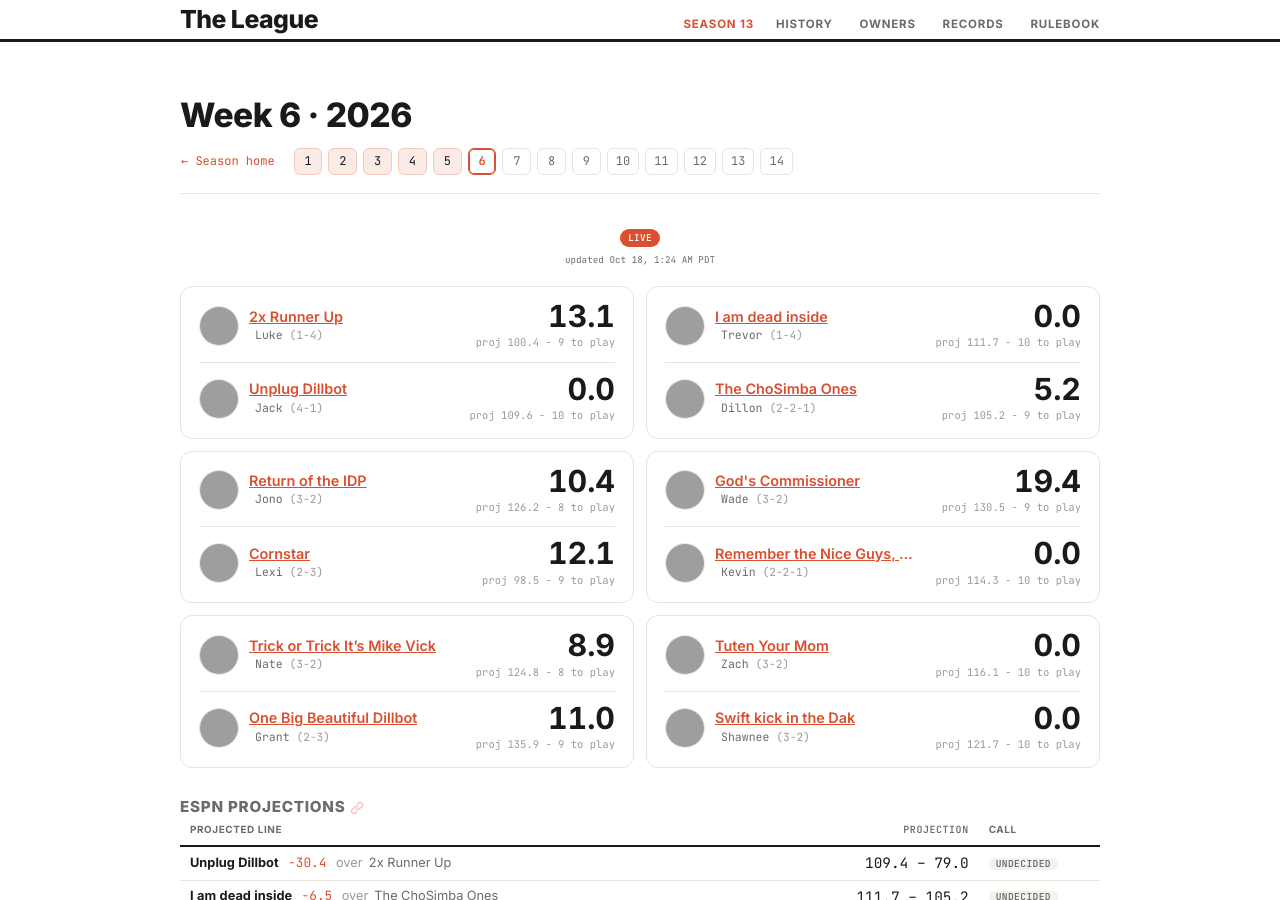
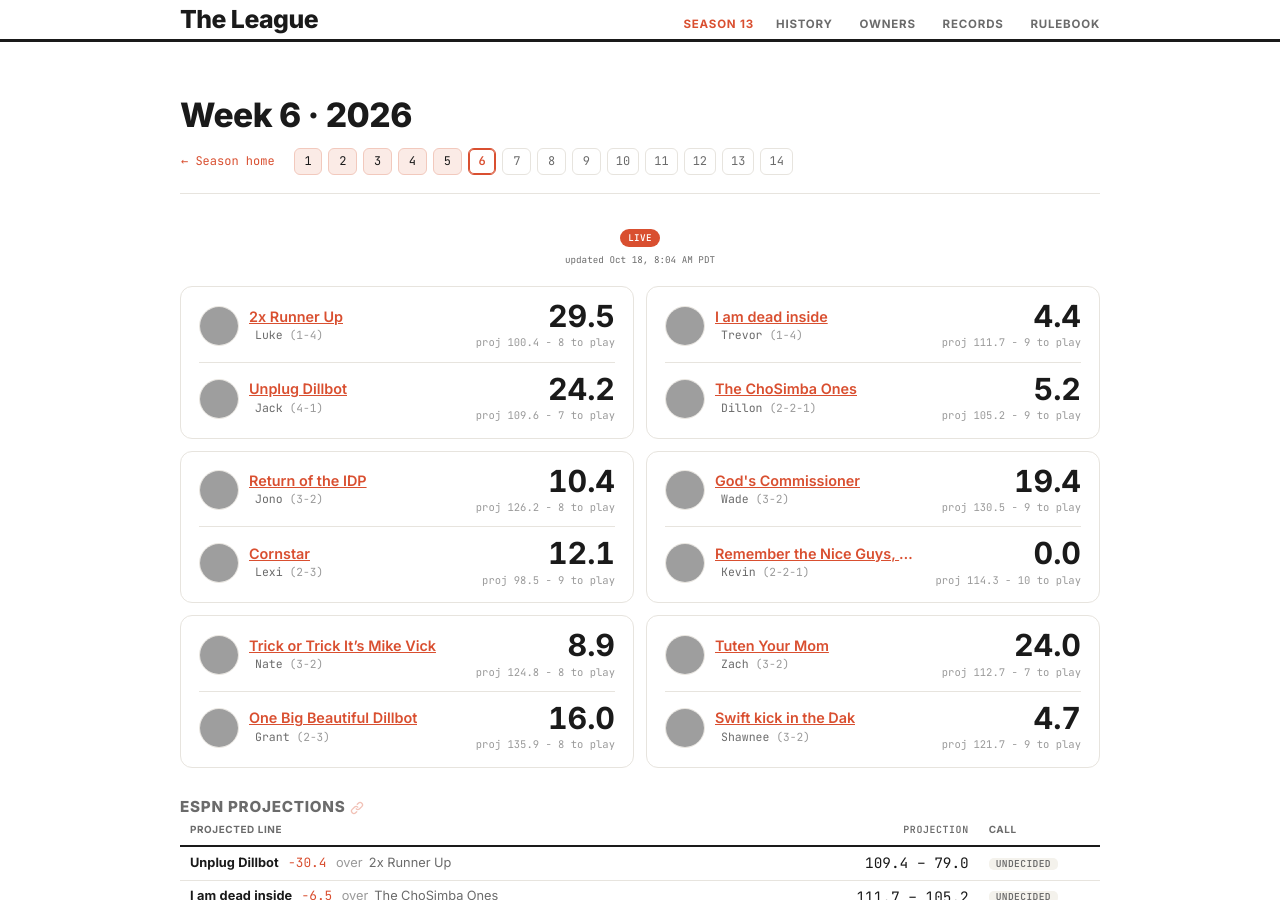
Before and after one commit to dillondrenzek/no-love-in-the-league, a Jekyll site: the page built from docs/seasons/2026/week-6.md, in a window 1280 px wide and 900 px high, cut to the strip 0-900 px from the top of the window. Built offline with Jekyll 4.4.1, drawn with Linux system fonts in a browser that asks for light colours; grey boxes are pictures that could not be loaded.

Commit message:
Daily update: 2026-10-18

```diff
--- a/docs/_data/weeks.yml
+++ b/docs/_data/weeks.yml
@@ -255,7 +255,7 @@
     result: miss
     winner_id: zachzoske
   projected_at: Sep 9, 2026 · 12:14 AM PDT
-  updated_at: Oct 18, 1:24 AM PDT
+  updated_at: Oct 18, 8:04 AM PDT
   current: false
   power:
   - rank: 1
@@ -654,7 +654,7 @@
     result: hit
     winner_id: schirmerj
   projected_at: Sep 17, 2026 · 1:57 PM PDT
-  updated_at: Oct 18, 1:24 AM PDT
+  updated_at: Oct 18, 8:04 AM PDT
   current: false
   power:
   - rank: 1
@@ -1046,7 +1046,7 @@
     result: hit
     winner_id: zachzoske
   projected_at: Sep 24, 2026 · 9:10 AM PDT
-  updated_at: Oct 18, 1:24 AM PDT
+  updated_at: Oct 18, 8:04 AM PDT
   current: false
   power:
   - rank: 1
@@ -1445,7 +1445,7 @@
     result: hit
     winner_id: zachzoske
   projected_at: Oct 1, 2026 · 3:13 PM PDT
-  updated_at: Oct 18, 1:24 AM PDT
+  updated_at: Oct 18, 8:04 AM PDT
   current: false
   power:
   - rank: 1
@@ -1825,7 +1825,7 @@
     result: miss
     winner_id: theoceanpulse
   projected_at: Oct 8, 2026 · 11:06 AM PDT
-  updated_at: Oct 18, 1:24 AM PDT
+  updated_at: Oct 18, 8:04 AM PDT
   current: false
   power:
   - rank: 1
@@ -1963,16 +1963,16 @@
     home_record: 1-4
     away_record: 4-1
     scored: true
-    home_yet: 9
-    away_yet: 10
+    home_yet: 8
+    away_yet: 7
     final: false
     live: true
     playoff: false
-    home_score: 13.1
-    away_score: 0.0
+    home_score: 29.5
+    away_score: 24.2
     winner_id: null
     tie: false
-    margin: 13.1
+    margin: 5.3
     home_proj: 100.4
     away_proj: 109.6
   - home_id: purpsworth
@@ -1986,16 +1986,16 @@
     home_record: 1-4
     away_record: 2-2-1
     scored: true
-    home_yet: 10
+    home_yet: 9
     away_yet: 9
     final: false
     live: true
     playoff: false
-    home_score: 0.0
+    home_score: 4.4
     away_score: 5.2
     winner_id: null
     tie: false
-    margin: 5.2
+    margin: 0.8
     home_proj: 111.7
     away_proj: 105.2
   - home_id: schirmerj
@@ -2056,15 +2056,15 @@
     away_record: 2-3
     scored: true
     home_yet: 8
-    away_yet: 9
+    away_yet: 8
     final: false
     live: true
     playoff: false
     home_score: 8.9
-    away_score: 11.0
+    away_score: 16.0
     winner_id: null
     tie: false
-    margin: 2.1
+    margin: 7.1
     home_proj: 124.8
     away_proj: 135.9
   - home_id: zachzoske
@@ -2077,13 +2077,18 @@
     away_logo: https://g.espncdn.com/lm-static/logo-packs/ffl/Talent-ChipWass/talent-russini_2.svg
     home_record: 3-2
     away_record: 3-2
-    scored: false
-    home_yet: 10
-    away_yet: 10
-    final: false
-    live: false
-    playoff: false
-    home_proj: 116.1
+    scored: true
+    home_yet: 7
+    away_yet: 9
+    final: false
+    live: true
+    playoff: false
+    home_score: 24.0
+    away_score: 4.7
+    winner_id: null
+    tie: false
+    margin: 19.3
+    home_proj: 112.7
     away_proj: 121.7
   highlights: []
   projections:
@@ -2178,7 +2183,7 @@
     decided: false
     result: null
   projected_at: Oct 15, 2026 · 3:56 PM PDT
-  updated_at: Oct 18, 1:24 AM PDT
+  updated_at: Oct 18, 8:04 AM PDT
   current: true
   power:
   - rank: 1
@@ -2404,7 +2409,7 @@
   highlights: []
   projections: []
   projected_at: null
-  updated_at: Oct 18, 1:24 AM PDT
+  updated_at: Oct 18, 8:04 AM PDT
   current: false
   power: []
 2026-8:
@@ -2510,7 +2515,7 @@
   highlights: []
   projections: []
   projected_at: null
-  updated_at: Oct 18, 1:24 AM PDT
+  updated_at: Oct 18, 8:04 AM PDT
   current: false
   power: []
 2026-9:
@@ -2616,7 +2621,7 @@
   highlights: []
   projections: []
   projected_at: null
-  updated_at: Oct 18, 1:24 AM PDT
+  updated_at: Oct 18, 8:04 AM PDT
   current: false
   power: []
 2026-10:
@@ -2722,7 +2727,7 @@
   highlights: []
   projections: []
   projected_at: null
-  updated_at: Oct 18, 1:24 AM PDT
+  updated_at: Oct 18, 8:04 AM PDT
   current: false
   power: []
 2026-11:
@@ -2828,7 +2833,7 @@
   highlights: []
   projections: []
   projected_at: null
-  updated_at: Oct 18, 1:24 AM PDT
+  updated_at: Oct 18, 8:04 AM PDT
   current: false
   power: []
 2026-12:
@@ -2934,7 +2939,7 @@
   highlights: []
   projections: []
   projected_at: null
-  updated_at: Oct 18, 1:24 AM PDT
+  updated_at: Oct 18, 8:04 AM PDT
   current: false
   power: []
 2026-13:
@@ -3040,7 +3045,7 @@
   highlights: []
   projections: []
   projected_at: null
-  updated_at: Oct 18, 1:24 AM PDT
+  updated_at: Oct 18, 8:04 AM PDT
   current: false
   power: []
 2026-14:
@@ -3146,6 +3151,6 @@
   highlights: []
   projections: []
   projected_at: null
-  updated_at: Oct 18, 1:24 AM PDT
+  updated_at: Oct 18, 8:04 AM PDT
   current: false
   power: []
```
Also changed, not shown: data/rosters/2026-week-06.yml (+18 -18 lines), data/seasons/2026.yml (+5 -5 lines).
